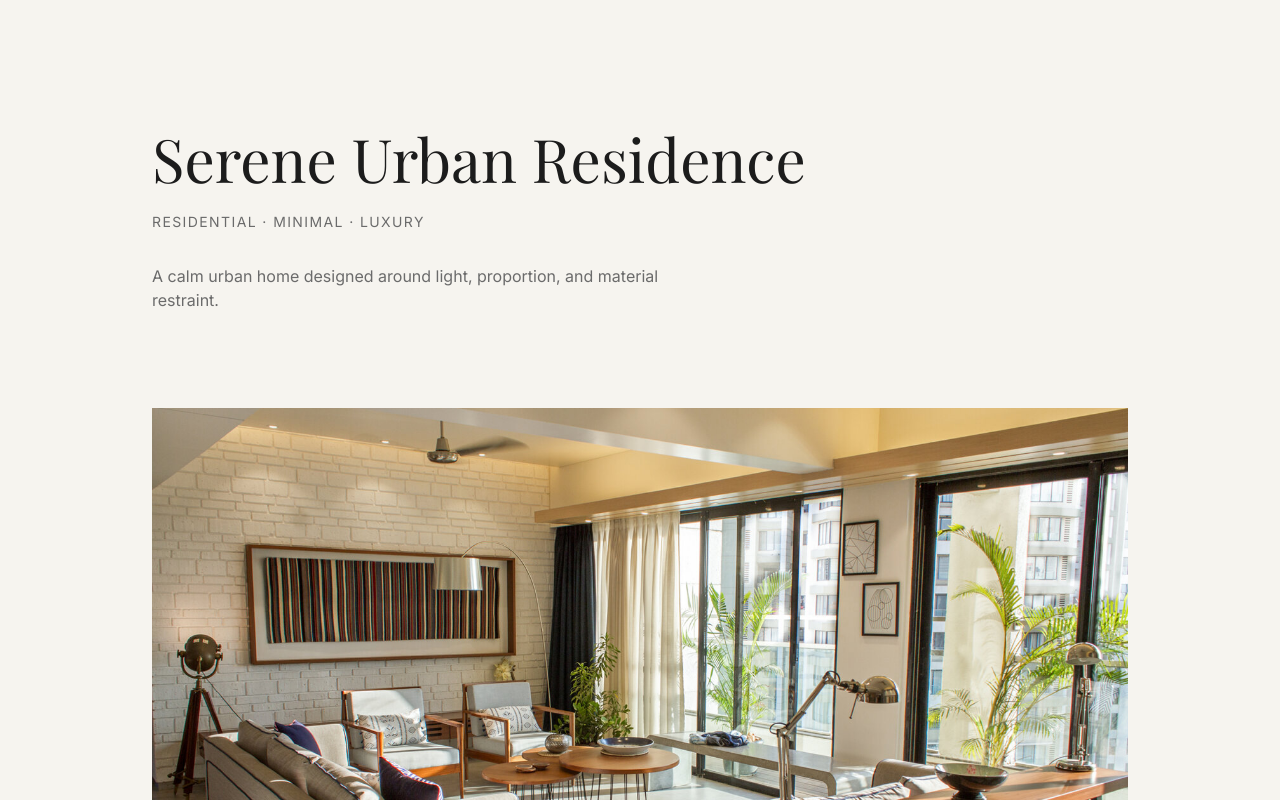
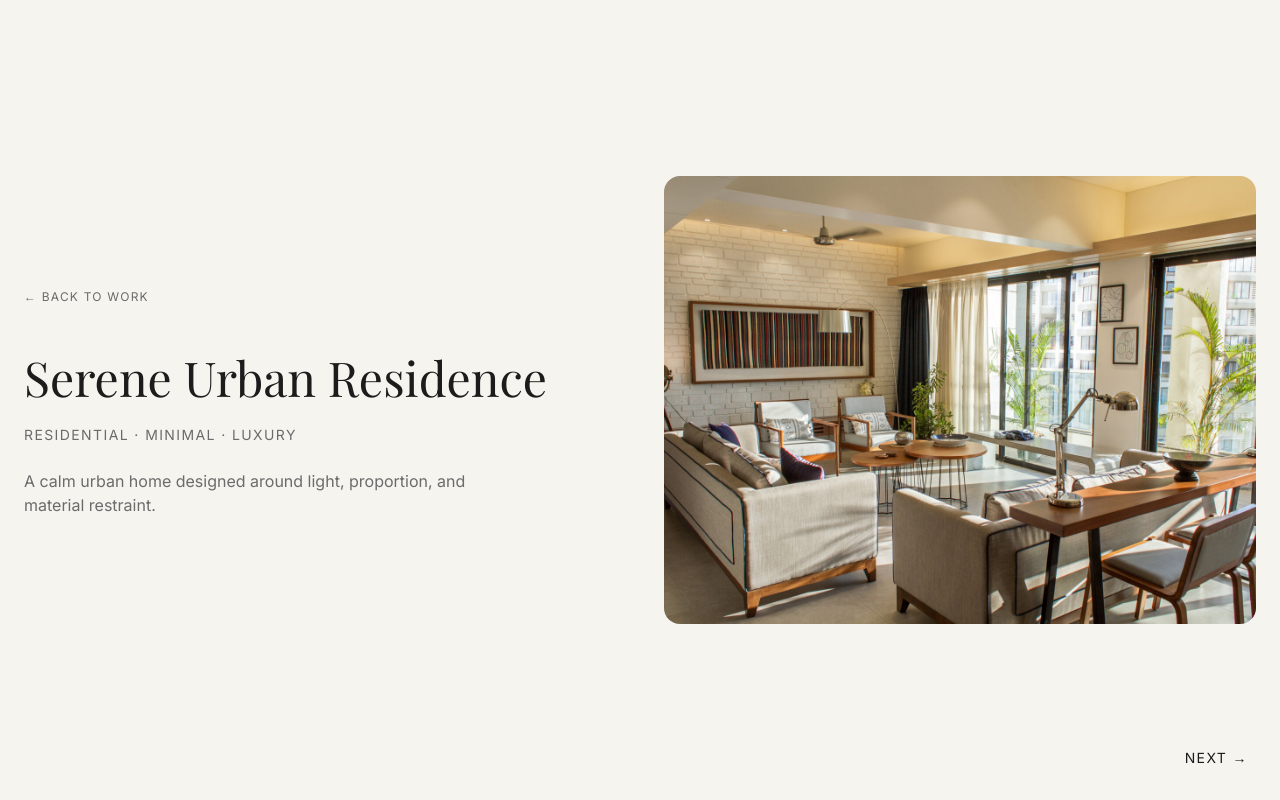
Before and after one commit to AdillSyed/interior-portfolio, a React (Vite) app: page /projects/1 in a window 1280 px wide. Shown: the top 800 px of the page. Built offline with nearby package versions, Linux system fonts and the light colour scheme.

Commit message:
Place previous and next project navigation within hero viewport

```diff
--- a/src/components/Hero.jsx
+++ b/src/components/Hero.jsx
@@ -5,32 +5,32 @@ const Hero = () => {
   return (
     <section className="min-h-screen bg-[#F6F4EF] flex items-center">
       <div className="max-w-7xl mx-auto px-6 py-32 grid grid-cols-1 md:grid-cols-2 gap-24 items-center">
-
-        {/* Text */}
         <motion.div
           initial={{ opacity: 0, y: 24 }}
           animate={{ opacity: 1, y: 0 }}
           transition={{ duration: 0.6, ease: "easeOut" }}
         >
           <h1 className="font-serif text-5xl sm:text-6xl md:text-8xl leading-[1.05] text-[#1C1C1C]">
-            Spaces,<br />
+            Spaces,
+            <br />
             shaped with intent.
           </h1>
 
           <p className="mt-8 text-base sm:text-lg text-[#6B6B6B] max-w-md">
-            Thoughtful residential and commercial interiors,
-            designed across styles and scales.
+            Thoughtful residential and commercial interiors, designed across
+            styles and scales.
           </p>
 
           <div className="mt-10 w-12 h-px bg-[#1C1C1C]" />
-
-          <button className="mt-12 inline-flex items-center gap-3 text-sm uppercase tracking-widest text-[#1C1C1C] group">
+          <a
+            href="#works"
+            className="mt-12 inline-flex items-center gap-3 text-sm uppercase tracking-widest text-[#1C1C1C] group"
+          >
             View Selected Work
             <span className="block w-6 h-px bg-[#1C1C1C] transition-all group-hover:w-10" />
-          </button>
+          </a>
         </motion.div>
 
-        {/* Image */}
         <motion.div
           initial={{ opacity: 0, y: 24 }}
           animate={{ opacity: 1, y: 0 }}
@@ -43,7 +43,6 @@ const Hero = () => {
             className="w-full h-full object-cover scale-105"
           />
         </motion.div>
-
       </div>
     </section>
   );
--- a/src/pages/ProjectDetail.jsx
+++ b/src/pages/ProjectDetail.jsx
@@ -1,25 +1,44 @@
+import { useState } from "react";
+import { motion, AnimatePresence } from "framer-motion";
 import { useParams } from "react-router-dom";
 import { projects } from "../data/projects";
-import { motion } from "framer-motion";
 
 const ProjectDetail = () => {
+  const [lightboxIndex, setLightboxIndex] = useState(null);
   let { id } = useParams();
   id = parseInt(id);
   const project = projects.find((p) => p.id === id);
-  console.log("project", project, id, typeof(id))
 
   if (!project) return null;
 
+  const openLightbox = (index) => setLightboxIndex(index);
+  const closeLightbox = () => setLightboxIndex(null);
+
+  const nextImage = () =>
+    setLightboxIndex((prev) => (prev + 1) % project.images.length);
+
+  const prevImage = () =>
+    setLightboxIndex((prev) =>
+      prev === 0 ? project.images.length - 1 : prev - 1
+    );
+
+  const currentIndex = projects.findIndex((p) => p.id === id);
+  const prevProject = projects[currentIndex - 1];
+  const nextProject = projects[currentIndex + 1];
+
   return (
-    <section className="bg-[#F6F4EF]">
-      <div className="max-w-5xl mx-auto px-6 py-32">
+    <>
+      <section className="h-[100svh] relative flex items-center bg-[#F6F4EF]">
+        <div className="max-w-7xl mx-auto px-6 grid grid-cols-1 md:grid-cols-2 gap-12 items-center">
+          <div>
+            <a
+              href="/#works"
+              className="inline-block mb-12 text-xs uppercase tracking-widest text-[#6B6B6B]"
+            >
+              ← Back to Work
+            </a>
 
-        <motion.div
-          initial={{ opacity: 0, y: 24 }}
-          animate={{ opacity: 1, y: 0 }}
-          transition={{ duration: 0.6, ease: "easeOut" }}
-        >
-          <h1 className="font-serif text-4xl sm:text-5xl md:text-6xl text-[#1C1C1C]">
+            <h1 className="font-serif text-3xl sm:text-4xl md:text-5xl">
               {project.title}
             </h1>
 
@@ -27,32 +46,115 @@ const ProjectDetail = () => {
               {project.type} · {project.style}
             </p>
 
-          <p className="mt-8 text-[#6B6B6B] max-w-xl">
+            <p className="mt-6 text-[#6B6B6B] max-w-md">
               {project.description}
             </p>
-        </motion.div>
+          </div>
 
-        <div className="mt-24 space-y-24">
-          {project.images.map((img, index) => (
-            <motion.div
-              key={img}
-              initial={{ opacity: 0, y: 32 }}
-              whileInView={{ opacity: 1, y: 0 }}
-              viewport={{ once: true }}
-              transition={{ duration: 0.6, ease: "easeOut" }}
-              className="w-full h-[70vh] overflow-hidden"
+          <div className="w-full h-[56svh] overflow-hidden rounded-2xl">
+            <img
+              src={project.images[0]}
+              alt={project.title}
+              className="w-full h-full object-cover cursor-zoom-in"
+              onClick={() => openLightbox(0)}
+            />
+          </div>
+        </div>
+        <div className="absolute bottom-8 left-0 right-0 flex justify-between px-8 text-sm uppercase tracking-widest text-[#1C1C1C]">
+          {prevProject ? (
+            <a
+              href={`/projects/${prevProject.id}`}
+              className="hover:opacity-70"
+            >
+              ← Previous
+            </a>
+          ) : (
+            <span />
+          )}
+
+          {nextProject ? (
+            <a
+              href={`/projects/${nextProject.id}`}
+              className="hover:opacity-70"
+            >
+              Next →
+            </a>
+          ) : (
+            <span />
+          )}
+        </div>
+      </section>
+
+      {project.images.length > 1 && (
+        <section className="bg-[#F6F4EF]">
+          <div className="max-w-5xl mx-auto px-6 py-32 space-y-24">
+            {project.images.slice(1).map((img, index) => (
+              <div
+                key={index}
+                className="w-full h-[75vh] overflow-hidden rounded-2xl"
               >
                 <img
                   src={img}
-                alt={`${project.title} view ${index + 1}`}
-                className="w-full h-full object-cover"
+                  alt=""
+                  className="w-full h-full object-cover cursor-zoom-in"
+                  onClick={() => openLightbox(index + 1)}
                 />
-            </motion.div>
+              </div>
             ))}
           </div>
+        </section>
+      )}
 
-      </div>
-    </section>
+      <AnimatePresence>
+        {lightboxIndex !== null && (
+          <motion.div
+            initial={{ opacity: 0 }}
+            animate={{ opacity: 1 }}
+            exit={{ opacity: 0 }}
+            className="fixed inset-0 z-[100] bg-black/80 flex items-center justify-center"
+            onClick={closeLightbox}
+          >
+            <motion.img
+              key={lightboxIndex}
+              src={project.images[lightboxIndex]}
+              initial={{ scale: 0.96 }}
+              animate={{ scale: 1 }}
+              exit={{ scale: 0.96 }}
+              transition={{ duration: 0.3 }}
+              className="max-w-[90vw] max-h-[85vh] object-contain"
+              onClick={(e) => e.stopPropagation()}
+            />
+
+            <button
+              onClick={(e) => {
+                e.stopPropagation();
+                prevImage();
+              }}
+              className="absolute left-6 text-white text-3xl"
+            >
+              ‹
+            </button>
+
+            <button
+              onClick={(e) => {
+                e.stopPropagation();
+                nextImage();
+              }}
+              className="absolute right-6 text-white text-3xl"
+            >
+              ›
+            </button>
+
+            <button
+              onClick={closeLightbox}
+              className="absolute top-6 right-6 text-white text-sm uppercase tracking-widest"
+            >
+              Close
+            </button>
+          </motion.div>
+        )}
+      </AnimatePresence>
+    </>
   );
 };
 
```
Lines whose indentation alone changed are shown as unchanged.
